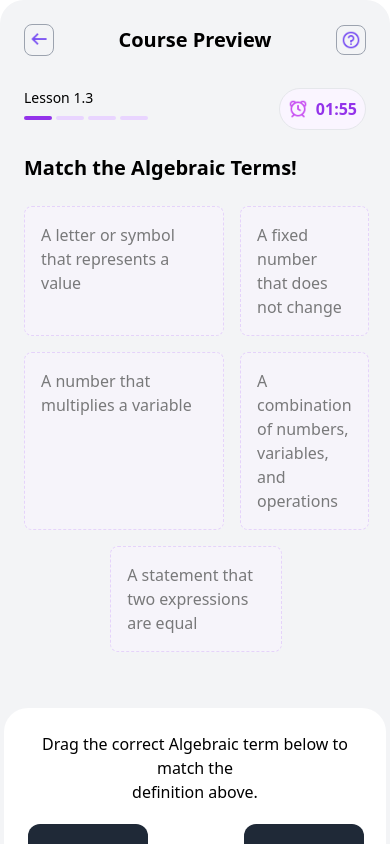
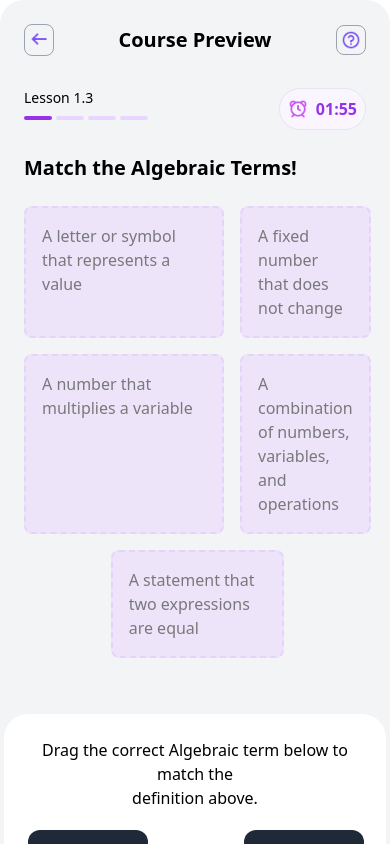
Before and after one commit to bhankymyk/quiz-app, a Vue app: page /maths in a window 390 px wide. Shown: the top 844 px of the page. Built offline with nearby package versions, Linux system fonts and the light colour scheme.

Commit message:
fix: mobile responsiveness

```diff
--- a/src/views/MathsView.vue
+++ b/src/views/MathsView.vue
@@ -40,10 +40,10 @@
           class="p-4 rounded-lg transition-colors duration-200 border border-dashed relative qst"
           :class="[
             {
-              'bg-yellow-100': definition.matched,
-              'bg-purple-50 border-purple-300 opacity-50':
+              'bg-yellow-50 border-2': definition.matched,
+              'bg-purple-200 border-purple-300 opacity-50 border-2 border-dashed':
                 !definition.matched && !(isDraggingOver === definition.id),
-              'bg-red-100':
+              'bg-red-100 border-2':
                 (!definition.matched &&
                   isDraggingOver === definition.id &&
                   selectedAnswer !== definition.id) ||
```
